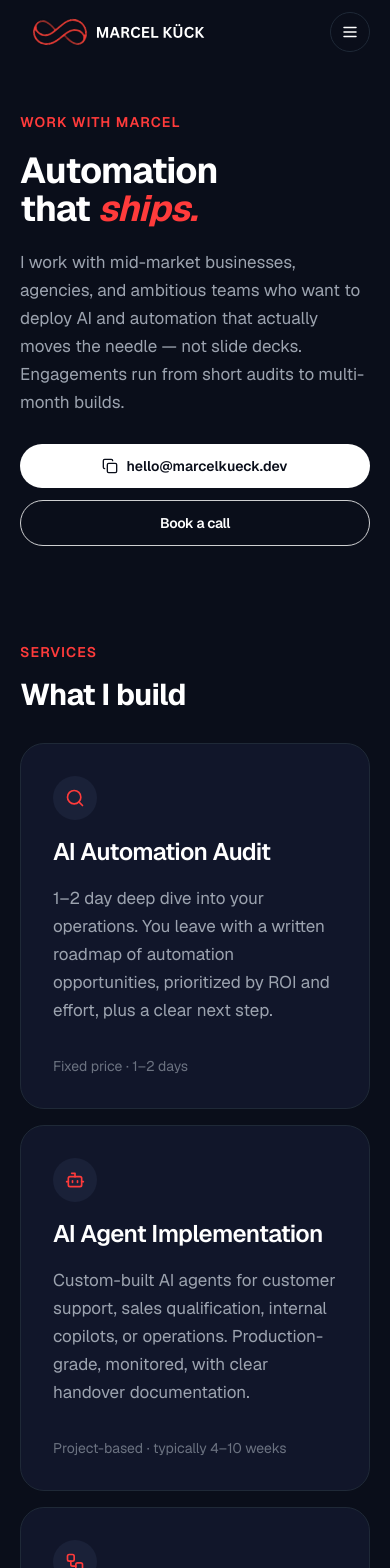
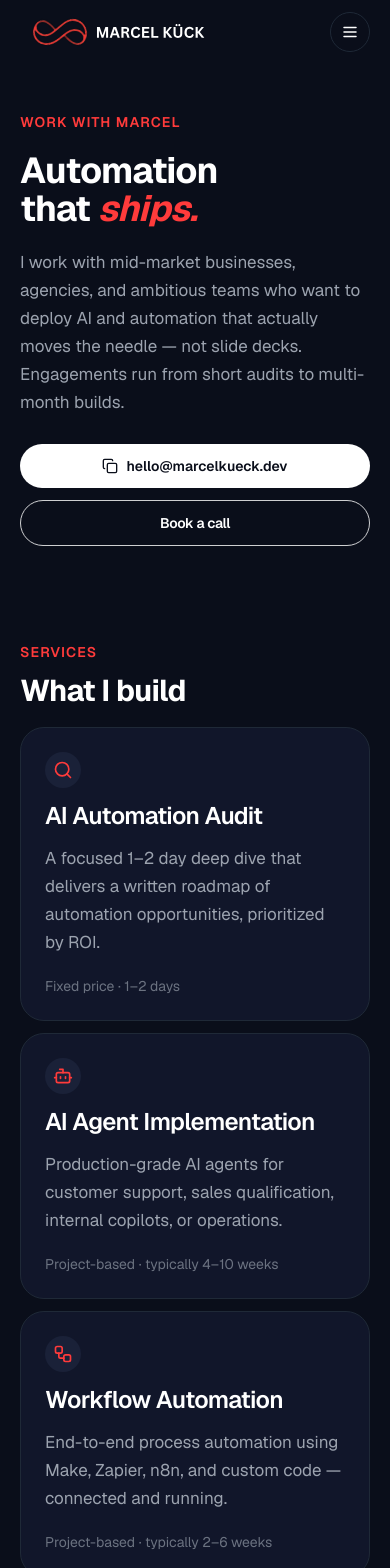
Before and after one commit to MarcelKueck/homepage, a Next.js app: page /en/work-with-me in a window 390 px wide. Shown: the top 1568 px of the page. Built offline with nearby package versions, Linux system fonts and the light colour scheme.

Commit message:
adjusted work with me section proportions and section sizes

```diff
--- a/app/[locale]/page.tsx
+++ b/app/[locale]/page.tsx
@@ -98,14 +98,7 @@ function HomeContent() {
                 {tc("seeProjects")}
               </Button>
             </div>
-            <a
-              href={CALENDAR_URL}
-              target="_blank"
-              rel="noopener noreferrer"
-              className="inline-flex w-fit items-center gap-1 rounded-full px-2 py-1 text-sm text-text-secondary transition-colors hover:text-text-primary"
-            >
-              {tc("bookDiscoveryCall")}
-            </a>
+
           </div>
         </div>
       </Section>
--- a/app/[locale]/work-with-me/page.tsx
+++ b/app/[locale]/work-with-me/page.tsx
@@ -58,7 +58,7 @@ function WorkContent() {
   return (
     <>
       {/* HERO */}
-      <Section id="work-hero" ariaLabelledBy="work-headline" nextSection="#services">
+      <Section id="work-hero" ariaLabelledBy="work-headline" nextSection="#services" className="snap-section-hero">
         <div className="flex max-w-3xl flex-col gap-5 md:gap-6">
           <SectionLabel>{t("hero.label")}</SectionLabel>
           <Headline
@@ -88,13 +88,13 @@ function WorkContent() {
 
       {/* SERVICES */}
       <Section alt id="services" ariaLabelledBy="services-headline" nextSection="#process">
-        <div className="mb-8 flex flex-col gap-4 md:mb-12">
+        <div className="mb-5 flex flex-col gap-3 md:mb-7">
           <SectionLabel>{t("services.label")}</SectionLabel>
           <h2 id="services-headline" className="section-headline text-balance">
             {t("services.headline")}
           </h2>
         </div>
-        <div className="grid gap-4 sm:gap-6 md:grid-cols-2">
+        <div className="grid gap-3 md:grid-cols-2">
           {SERVICE_KEYS.map((key) => (
             <ServiceCard
               key={key}
@@ -109,7 +109,7 @@ function WorkContent() {
 
       {/* PROCESS */}
       <Section id="process" ariaLabelledBy="process-headline" nextSection="#cases">
-        <div className="mb-8 flex flex-col gap-4 md:mb-12">
+        <div className="mb-5 flex flex-col gap-3 md:mb-8">
           <SectionLabel>{t("process.label")}</SectionLabel>
           <Headline
             id="process-headline"
@@ -136,15 +136,15 @@ function WorkContent() {
 
       {/* CASE STUDIES */}
       <Section alt id="cases" ariaLabelledBy="cases-headline" nextSection="#work-contact">
-        <div className="mb-8 flex flex-col gap-4 md:mb-12">
+        <div className="mb-5 flex flex-col gap-3 md:mb-7">
           <SectionLabel>{t("cases.label")}</SectionLabel>
           <h2 id="cases-headline" className="section-headline text-balance">
             {t("cases.headline")}
           </h2>
         </div>
-        <div className="grid gap-4 sm:gap-6 md:grid-cols-2">
+        <div className="grid gap-3 md:grid-cols-2">
           <article className="overflow-hidden rounded-[24px] border border-border bg-bg-primary">
-            <div className="relative aspect-[16/10] w-full overflow-hidden">
+            <div className="relative aspect-16/7 w-full overflow-hidden">
               {/* TODO: Replace with real photo (Motion Sports screenshot) */}
               <Image
                 src="https://images.unsplash.com/photo-1551288049-bebda4e38f71?w=800&h=600&fit=crop"
@@ -154,7 +154,7 @@ function WorkContent() {
                 className="object-cover"
               />
             </div>
-            <div className="flex flex-col gap-4 p-7 sm:p-8">
+            <div className="flex flex-col gap-3 p-5 sm:p-6">
               <div className="flex items-center justify-between">
                 <h3 className="text-2xl font-semibold text-text-primary">
                   {t("cases.motionSports.client")}
@@ -168,7 +168,7 @@ function WorkContent() {
           </article>
 
           <article className="flex flex-col items-start justify-center gap-5 rounded-[24px] border border-dashed border-border bg-bg-primary p-10">
-            <h3 className="section-headline !text-2xl text-text-primary">
+            <h3 className="section-headline text-2xl! text-text-primary">
               {t("cases.placeholder.title")}
             </h3>
             <Button as="a" href={`mailto:hello@marcelkueck.dev`} variant="secondary">
--- a/components/ServiceCard.tsx
+++ b/components/ServiceCard.tsx
@@ -12,15 +12,15 @@ export function ServiceCard({
   icon?: ReactNode;
 }) {
   return (
-    <article className="flex h-full flex-col gap-4 rounded-[24px] border border-border bg-bg-secondary p-8">
+    <article className="flex h-full flex-col gap-3 rounded-[24px] border border-border bg-bg-secondary p-6">
       {icon ? (
-        <div className="flex h-11 w-11 items-center justify-center rounded-full bg-bg-tertiary text-accent">
+        <div className="flex h-9 w-9 items-center justify-center rounded-full bg-bg-tertiary text-accent">
           {icon}
         </div>
       ) : null}
       <h3 className="text-2xl font-semibold tracking-tight text-text-primary">{title}</h3>
       <p className="text-text-secondary">{body}</p>
-      <p className="mt-auto pt-4 text-sm text-text-tertiary">{pricing}</p>
+      <p className="mt-auto pt-2 text-sm text-text-tertiary">{pricing}</p>
     </article>
   );
 }
--- a/messages/de.json
+++ b/messages/de.json
@@ -154,22 +154,22 @@
       "items": {
         "audit": {
           "title": "KI-Automatisierungs-Audit",
-          "body": "1–2 Tage tiefer Einblick in Ihre Abläufe. Sie erhalten eine schriftliche Roadmap mit Automatisierungspotenzialen, priorisiert nach ROI und Aufwand, sowie einen klaren nächsten Schritt.",
+          "body": "1–2 Tage tiefer Einblick in Ihre Abläufe mit einer schriftlichen Roadmap der Automatisierungspotenziale, priorisiert nach ROI.",
           "pricing": "Festpreis · 1–2 Tage"
         },
         "agent": {
           "title": "KI-Agenten-Implementierung",
-          "body": "Maßgeschneiderte KI-Agenten für Kundensupport, Sales-Qualifizierung, interne Copilots oder Operations. Produktionsreif, überwacht, mit klarer Übergabedokumentation.",
+          "body": "Produktionsreife KI-Agenten für Kundensupport, Sales-Qualifizierung, interne Copilots oder Operations.",
           "pricing": "Projektbezogen · typisch 4–10 Wochen"
         },
         "workflow": {
           "title": "Workflow-Automatisierung",
-          "body": "End-to-End-Prozessautomatisierung mit Make, Zapier, n8n und individuellem Code. CRM, E-Commerce, Dokumentenverarbeitung und interne Tools — verbunden und im Betrieb.",
+          "body": "End-to-End-Prozessautomatisierung mit Make, Zapier, n8n und individuellem Code — verbunden und im Betrieb.",
           "pricing": "Projektbezogen · typisch 2–6 Wochen"
         },
         "integration": {
           "title": "Individuelle KI-Integration",
-          "body": "Maßgeschneiderte Integrationen zwischen Ihren Geschäftssystemen und KI-Modellen — RAG über Ihre Dokumente, interne Suche, individuelle Analytics. Wenn Standardlösungen nicht reichen.",
+          "body": "Maßgeschneiderte Integrationen zwischen Ihren Geschäftssystemen und KI-Modellen — RAG, interne Suche, individuelle Analytics.",
           "pricing": "Projektbezogen · individuell skopiert"
         }
       }
--- a/messages/en.json
+++ b/messages/en.json
@@ -154,22 +154,22 @@
       "items": {
         "audit": {
           "title": "AI Automation Audit",
-          "body": "1–2 day deep dive into your operations. You leave with a written roadmap of automation opportunities, prioritized by ROI and effort, plus a clear next step.",
+          "body": "A focused 1–2 day deep dive that delivers a written roadmap of automation opportunities, prioritized by ROI.",
           "pricing": "Fixed price · 1–2 days"
         },
         "agent": {
           "title": "AI Agent Implementation",
-          "body": "Custom-built AI agents for customer support, sales qualification, internal copilots, or operations. Production-grade, monitored, with clear handover documentation.",
+          "body": "Production-grade AI agents for customer support, sales qualification, internal copilots, or operations.",
           "pricing": "Project-based · typically 4–10 weeks"
         },
         "workflow": {
           "title": "Workflow Automation",
-          "body": "End-to-end process automation using Make, Zapier, n8n, and custom code. CRM, e-commerce, document processing, and internal tools — connected and running.",
+          "body": "End-to-end process automation using Make, Zapier, n8n, and custom code — connected and running.",
           "pricing": "Project-based · typically 2–6 weeks"
         },
         "integration": {
           "title": "Custom AI Integration",
-          "body": "Bespoke integrations between your business systems and AI models — RAG over your documents, internal search, custom analytics. When off-the-shelf isn't enough.",
+          "body": "Bespoke integrations between your business systems and AI models — RAG, internal search, custom analytics.",
           "pricing": "Project-based · scoped per engagement"
         }
       }
```
